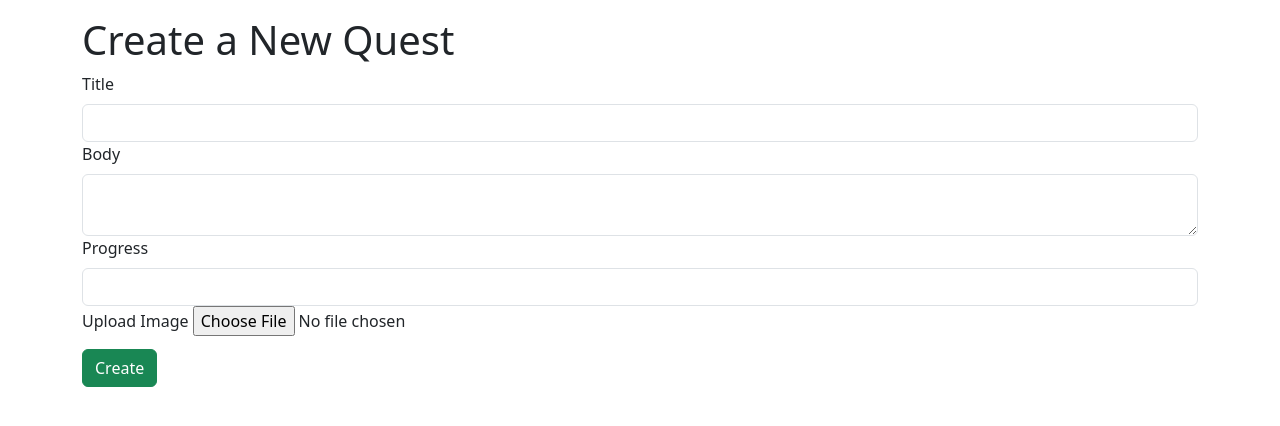
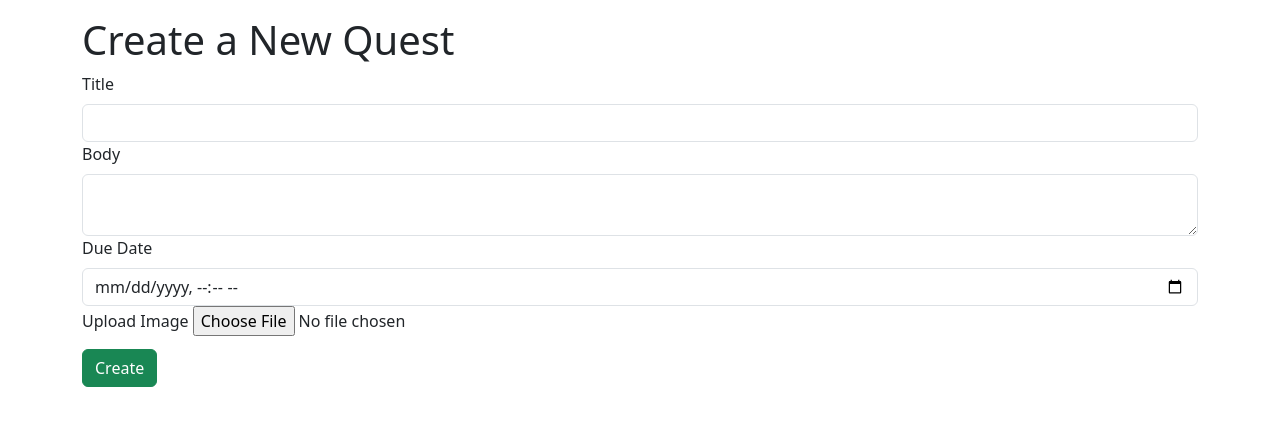
Before and after one commit to dobb5/side-quests, a Flask app: page /create in a window 1280 px wide. Shown: the part 56-482 px from the top of the page. Run offline with Flask 3, Linux system fonts and the light colour scheme; the visitor is signed in with stand-in values (Sample User, id 1); data comes from the database, SQL or seed files in the repository; some libraries are stand-ins or nearby versions.

```diff
--- a/app/__init__.py
+++ b/app/__init__.py
@@ -7,8 +7,11 @@ from flask_migrate import Migrate
 from flask_login import LoginManager
 from flask_mail import Mail
 from config import Config
+from flask_babel import Babel
+
 
 app = Flask(__name__)
+babel = Babel(app)
 app.config.from_object(Config)
 db = SQLAlchemy(app)
 migrate = Migrate(app, db)
--- a/app/forms.py
+++ b/app/forms.py
@@ -7,6 +7,7 @@ from wtforms.validators import ValidationError, DataRequired, Email, EqualTo, \
     Length, NumberRange, Optional
 import sqlalchemy as sa
 from app import db
+from wtforms.fields import DateTimeLocalField
 from app.models import User
 
 
@@ -83,12 +84,10 @@ class PostForm(FlaskForm):
     body = TextAreaField('Body', validators=[
         DataRequired(), Length(min=1, max=140)])
 
-    progress = IntegerField('Progress', validators=[
-        DataRequired(), NumberRange(min=0, max=100)])
-
     image = FileField('Upload Image', validators=[
         FileAllowed(['jpg', 'png', 'jpeg'], 'Images only!')
     ])
+    due_date = DateTimeLocalField('Due Date', format='%Y-%m-%dT%H:%M', validators=[DataRequired()])
 
     submit = SubmitField('Submit')
 
--- a/app/models.py
+++ b/app/models.py
@@ -131,7 +131,6 @@ class Post(db.Model):
     id: so.Mapped[int] = so.mapped_column(primary_key=True)
     title: so.Mapped[str] = so.mapped_column(sa.String(140))
     body: so.Mapped[str] = so.mapped_column(sa.String(140))
-    progress: so.Mapped[int] = so.mapped_column()
     timestamp: so.Mapped[datetime] = so.mapped_column(
         index=True, default=lambda: datetime.now(timezone.utc)
     )
@@ -141,6 +140,7 @@ class Post(db.Model):
     users = db.relationship('User', secondary=post_users, backref='tagged_posts')
 
     image_file: so.Mapped[Optional[str]] = so.mapped_column(sa.String(128), nullable=True)
+    due_date = db.Column(db.DateTime, nullable=True)
 
     def __repr__(self):
         return f'<Post {self.body}>'
--- a/app/routes.py
+++ b/app/routes.py
@@ -36,7 +36,7 @@ def index():
 
     return render_template(
         'index.html', title='Home',
-        posts=posts.items, next_url=next_url, prev_url=prev_url
+        posts=posts.items, now=datetime.utcnow(), next_url=next_url, prev_url=prev_url
     )
 
 
@@ -48,7 +48,7 @@ def create():
         post = Post(
             title=form.title.data,
             body=form.body.data,
-            progress=form.progress.data,
+            due_date=form.due_date.data,
             author=current_user
         )
         # handle uploaded image
@@ -80,7 +80,7 @@ def explore():
         if posts.has_prev else None
     return render_template(
         'index.html', title='Explore',
-        posts=posts.items, next_url=next_url, prev_url=prev_url
+        posts=posts.items, now=datetime.utcnow(),  next_url=next_url, prev_url=prev_url
     )
 
 
@@ -184,7 +184,7 @@ def user(username):
         if posts.has_prev else None
     form = EmptyForm()
     return render_template(
-        'user.html', user=user, posts=posts.items,
+        'user.html', user=user, posts=posts.items, now=datetime.utcnow(),
         next_url=next_url, prev_url=prev_url,
         form=form, joined_posts=joined_posts
     )
--- a/app/templates/create_template.html
+++ b/app/templates/create_template.html
@@ -15,8 +15,8 @@
     </div>
 
     <div class="form-group">
-      {{ form.progress.label(class="form-label") }}
-      {{ form.progress(class="form-control") }}
+  {{ form.due_date.label(class="form-label") }}
+  {{ form.due_date(class="form-control") }}
     </div>
 
     <div class="form-group">
--- /dev/null
+++ b/babel.cfg
@@ -0,0 +1,3 @@
+[python: **.py]
+[jinja2: **/templates/**.html]
+extensions=jinja2.ext.autoescape,jinja2.ext.with_
```
Also changed, not shown: app/templates/_post.html (+15 -7 lines), requirements.txt (added, +54 -0 lines), app/static/uploads/post_pics/1694cc37f83a678f.jpg (added), app/static/uploads/post_pics/5b7807259c9523c1.jpg (added), app/static/uploads/post_pics/8f83b613a8b498b1.jpg (added), app/static/uploads/post_pics/d179db8a55672f39.jpg (added), app/static/uploads/profile_pics/4a3187efd7d84500.jpg (added), app/static/uploads/profile_pics/88cb44b934fbf387.jpg (added), 2 other files.
